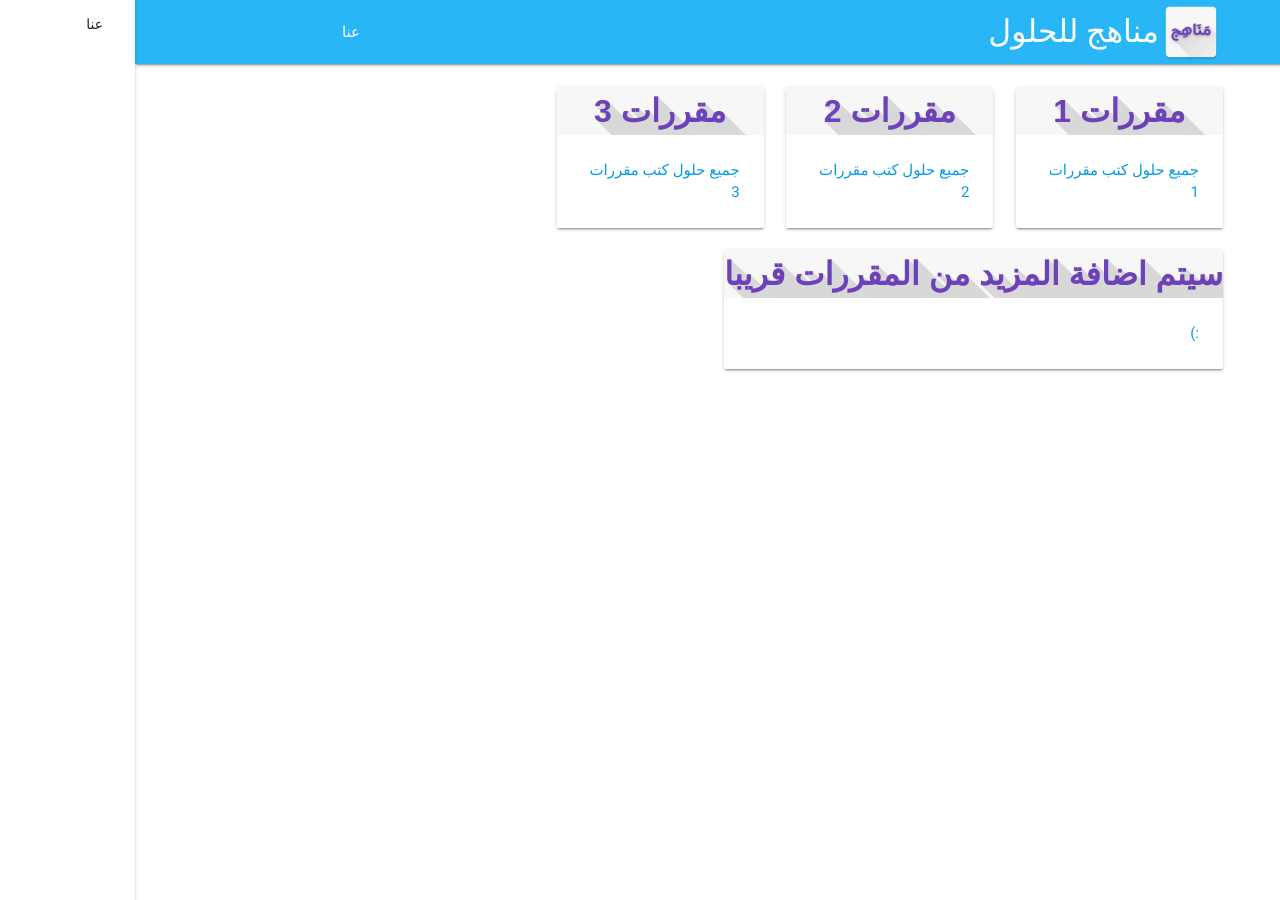
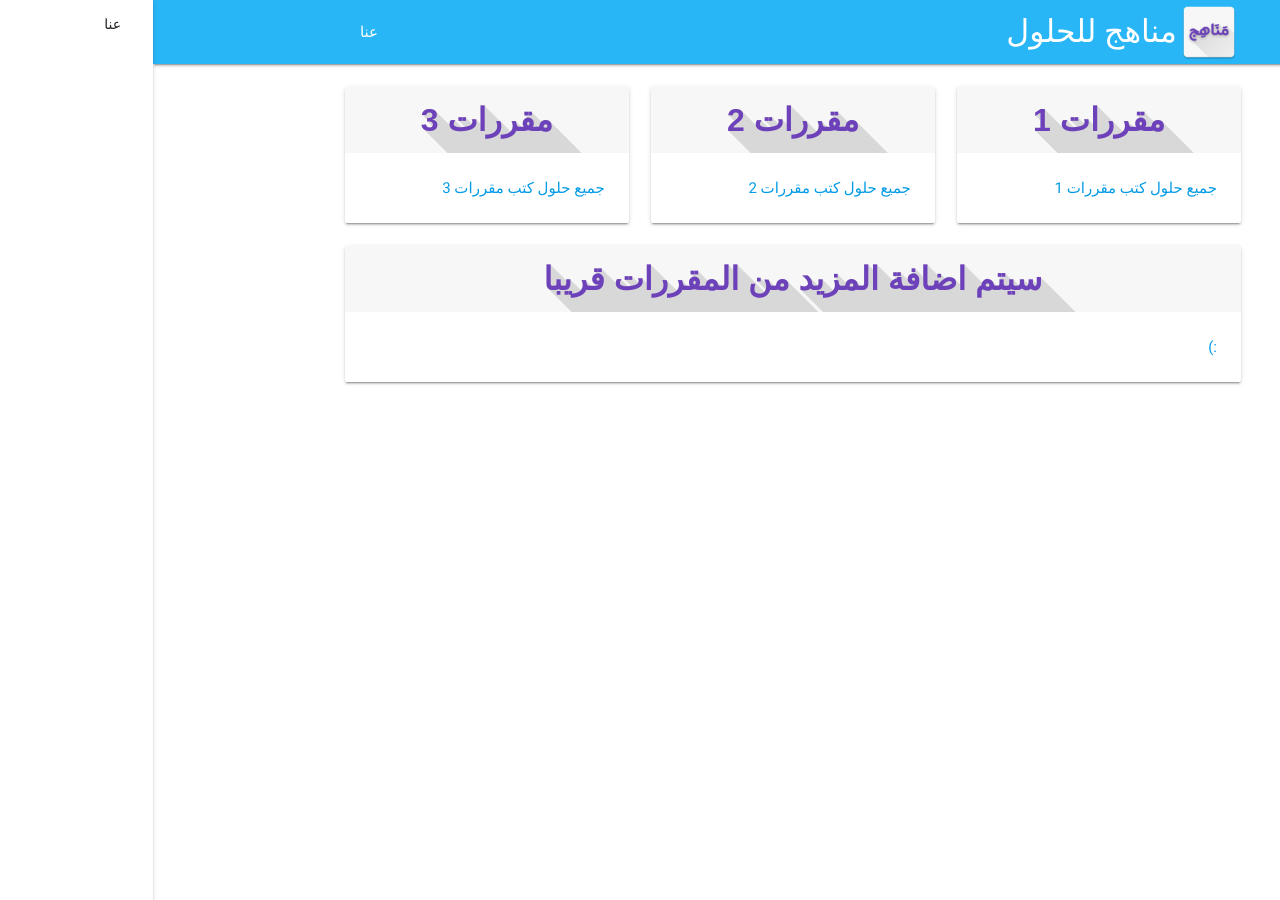
Before and after one commit to egyjs/el3zahaby.github.io-, a Jekyll site: the page built from tanawy.md, in a window 1280 px wide. Built offline with Jekyll 4.4.1, drawn with Linux system fonts in a browser that asks for light colours; nearby versions of some CDN libraries.

Commit message:
edit size

```diff
--- a/tanawy.md
+++ b/tanawy.md
@@ -10,13 +10,14 @@
     text-align: center;
     font-size: 32px;
     background: #f7f7f7;
+    padding: 9px;
     color: #6c41b9;
     font-weight: bold;
     overflow: hidden;
     text-shadow: 0px 0px 0 #d8d8d8, 1px 1px 0 #d8d8d8, 2px 2px 0 #d8d8d8, 3px 3px 0 #d8d8d8, 4px 4px 0 #d8d8d8, 5px 5px 0 #d8d8d8, 6px 6px 0 #d8d8d8, 7px 7px 0 #d8d8d8, 8px 8px 0 #d8d8d8, 9px 9px 0 #d8d8d8, 10px 10px 0 #d8d8d8, 11px 11px 0 #d8d8d8, 12px 12px 0 #d8d8d8, 13px 13px 0 #d8d8d8, 14px 14px 0 #d8d8d8, 15px 15px 0 #d8d8d8, 16px 16px 0 #d8d8d8, 17px 17px 0 #d8d8d8, 18px 18px 0 #d8d8d8, 19px 19px 0 #d8d8d8, 20px 20px 0 #d8d8d8, 21px 21px 0 #d8d8d8, 22px 22px 0 #d8d8d8, 23px 23px 0 #d8d8d8, 24px 24px 0 #d8d8d8, 25px 25px 0 #d8d8d8, 26px 26px 0 #d8d8d8, 27px 27px 0 #d8d8d8, 28px 28px 0 #d8d8d8, 29px 29px 0 #d8d8d8, 30px 30px 0 #d8d8d8, 31px 31px 0 #d8d8d8, 32px 32px 0 #d8d8d8, 33px 33px 0 #d8d8d8, 34px 34px 0 #d8d8d8, 35px 35px 0 #d8d8d8, 36px 36px 0 #d8d8d8, 37px 37px 0 #d8d8d8, 38px 38px 0 #d8d8d8, 39px 39px 0 #d8d8d8, 40px 40px 0 #d8d8d8, 41px 41px 0 #d8d8d8, 42px 42px 0 #d8d8d8, 43px 43px 0 #d8d8d8;
 }
 </style>
-<div class="col s12 m3">
+<div class="col s12 m4">
     <a href="/tanawy/1/">
         <div class="card ">
             <div class="card-image">
@@ -31,7 +32,7 @@
         </div>
     </a>
 </div>
-<div class="col s12 m3">
+<div class="col s12 m4">
     <a href="/tanawy/2/">
         <div class="card">
             <div class="card-image">
@@ -45,7 +46,7 @@
         </div>
     </a>
 </div>
-<div class="col s12 m3">
+<div class="col s12 m4">
     <a href="/tanawy/3/">
         <div class="card">
             <div class="card-image">
@@ -60,7 +61,7 @@
         </div>
     </a>
 </div>
-<div class="col">
+<div class="col m12">
     <a href="#">
         <div class="card">
             <div class="card-image">
```
